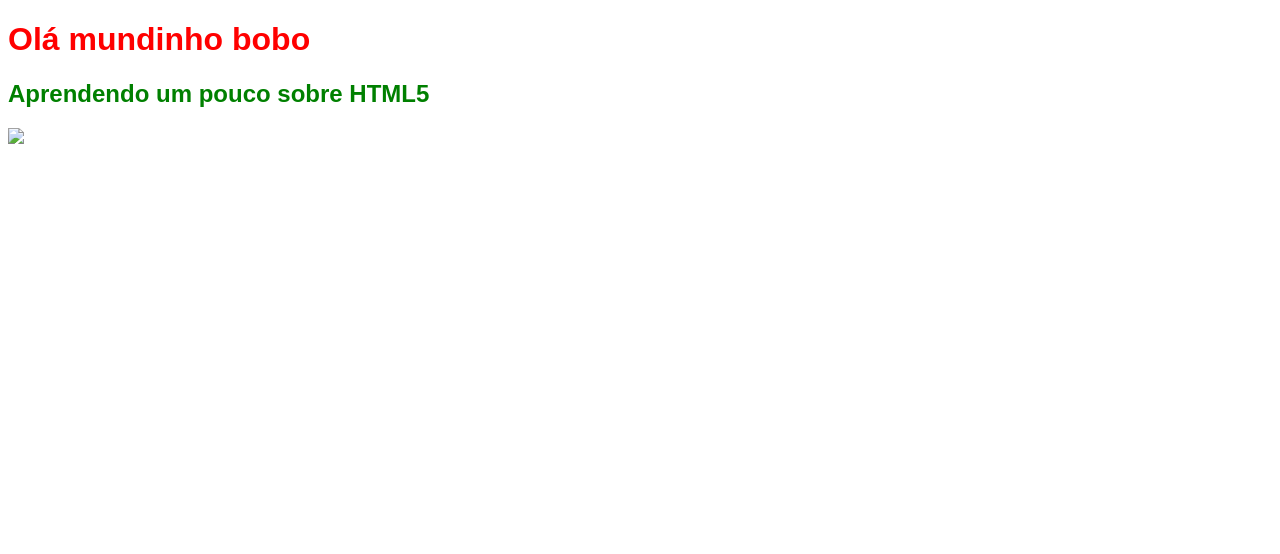
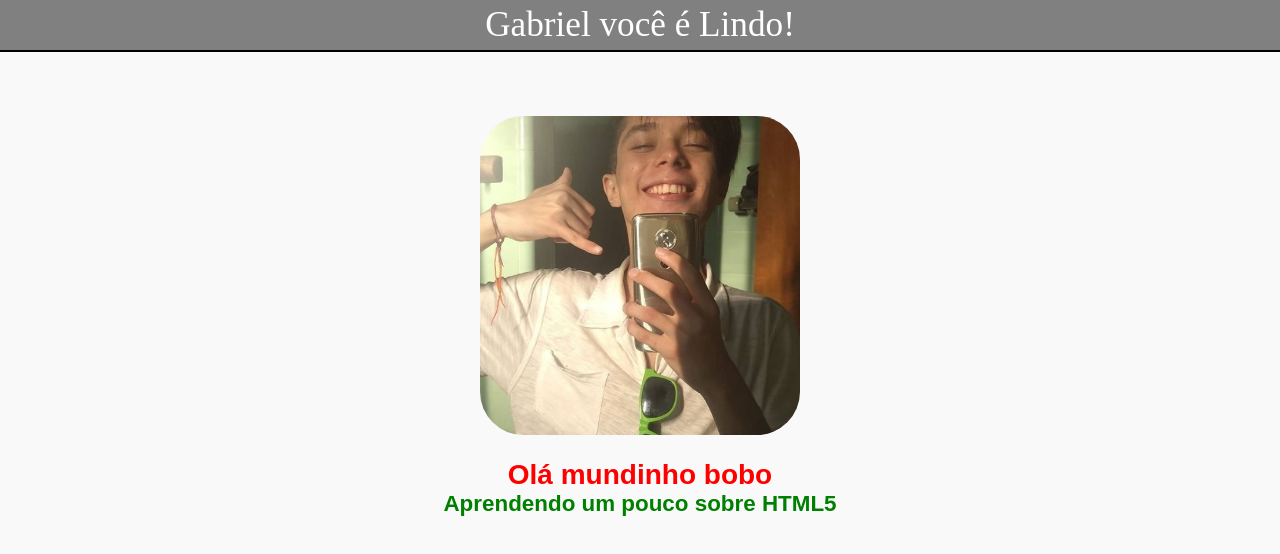
Before and after one commit to GAGabis/siteteste, a plain HTML site: page index.html in a window 1280 px wide. Drawn offline with Linux system fonts and the light colour scheme.

Commit message:
Adicionando uma decoração
horrível por sinal

```diff
--- /dev/null
+++ b/css/config.css
@@ -0,0 +1,3 @@
+:root{
+    --primary: rgb(249,249,249);
+}
--- /dev/null
+++ b/css/customize.css
@@ -0,0 +1,56 @@
+*{
+    margin: 0px;
+    padding: 0px;
+}
+
+body{
+    width: 100%;
+    height: 100%;
+    background-color: var(--primary);
+
+}
+
+h1 {
+    font-family:Arial;
+    font-size: 1.75rem;
+    color:red;
+}
+h2  {
+    font-family:Arial;
+    font-size: 1.40rem;
+    color:green;
+}
+
+.container-{
+    text-align: center;
+    width: 100%;
+    height: 100%;
+
+}
+
+.conteudo{
+    margin-top: 5%;
+}
+
+
+.borda{
+    margin: 0;
+    display: inline-block;
+    width: 100%;
+    height: auto;
+    background-color: grey;
+    border-bottom: 2px solid black;
+}
+
+.fotogabriel{
+    max-width: 25%;
+    min-height: 20%;
+    margin-bottom: 20px;
+    border-radius: 2.70rem;
+}
+
+p{
+    padding: 5px;
+    color: white;
+    font-size: 2.20rem;
+}
--- /dev/null
+++ b/css/main.css
@@ -0,0 +1,2 @@
+@import url("./config.css");
+@import url("./customize.css");
--- a/index.html
+++ b/index.html
@@ -2,26 +2,25 @@
 <html lang="pt-br">
     <head>
         <meta charset="UTF-8">
-        <meta name="viewport"
-        content="width=device-widht, initial-scale=1.0">
-        <style>
-            h1 {
-                font-family:Arial;
-                font-size:  50  pt;
-                color:red
-            }
-            h2  {
-                font-family:Arial;
-                font-size: 40 pt;
-                color:green
-            }
-        </style>
+        <meta name="viewport" content="width=device-widht, initial-scale=1.0">
+        <title>Gabriel</title>
+        <link rel="stylesheet" href="css/main.css">
     </head>
     <body>
-        <h1>Olá mundinho bobo</h1>
-        <h2>Aprendendo um pouco sobre HTML5 </h2>
-        <img src='dbea534b19df66cd3b8e63dcd0bde38e.jpg'>
+        <!--Página-->
+        <div class="container-">
+            <div class="borda">
+                <p>Gabriel você é Lindo!</p>
 
+            </div>
+            <div class="conteudo">
+                <img src="assets/foto.jpg" class="fotogabriel">
+                <h1>Olá mundinho bobo</h1>
+                <h2>Aprendendo um pouco sobre HTML5 </h2>
+                <!-- local da imagem não especificada
+                    <img src='dbea534b19df66cd3b8e63dcd0bde38e.jpg'>
+                -->
+            </div>
+        </div>
     </body>
-
 </html>
```
Also changed, not shown: assets/foto.jpg (added).
